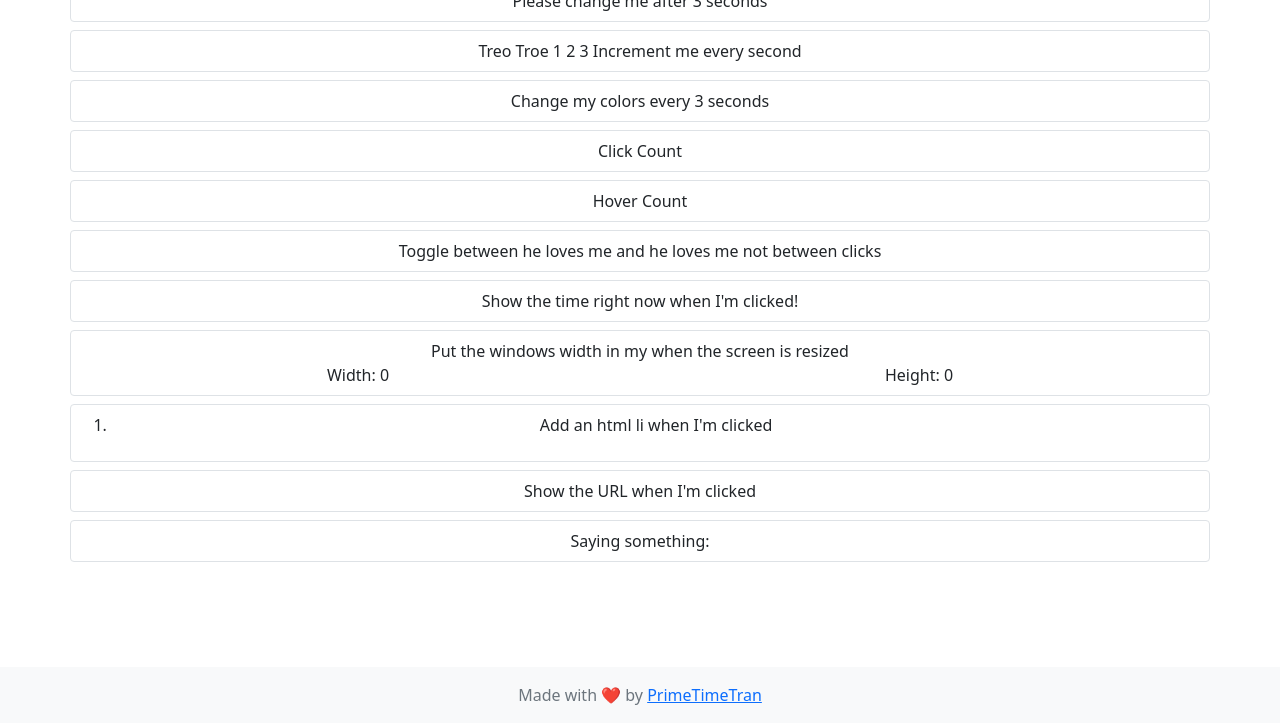
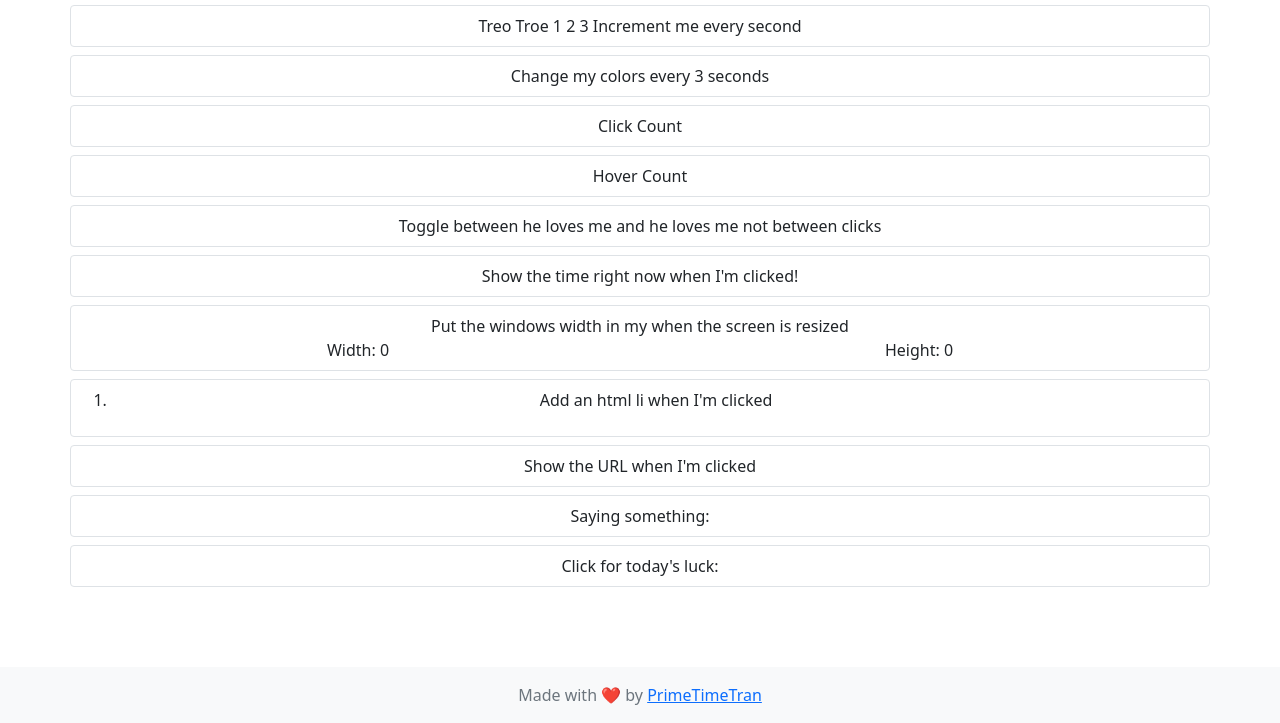
Before and after one commit to MimiTranLam/week2-basic-js, a plain HTML site: page thursday/index.html in a window 1280 px wide. Shown: the part 237-960 px from the top of the page. Drawn offline with nearby package versions, Linux system fonts and the light colour scheme.

Commit message:
added magic-8-ball div

```diff
--- a/thursday/index.html
+++ b/thursday/index.html
@@ -93,6 +93,10 @@
         Saying something:
     </div>
 
+    <div id="magic-8-ball" class="container rounded border p-2 my-1">
+        Click for today's luck:
+    </div>
+
   </section>
 
   <footer class="footer mt-auto py-3 bg-light">
```
